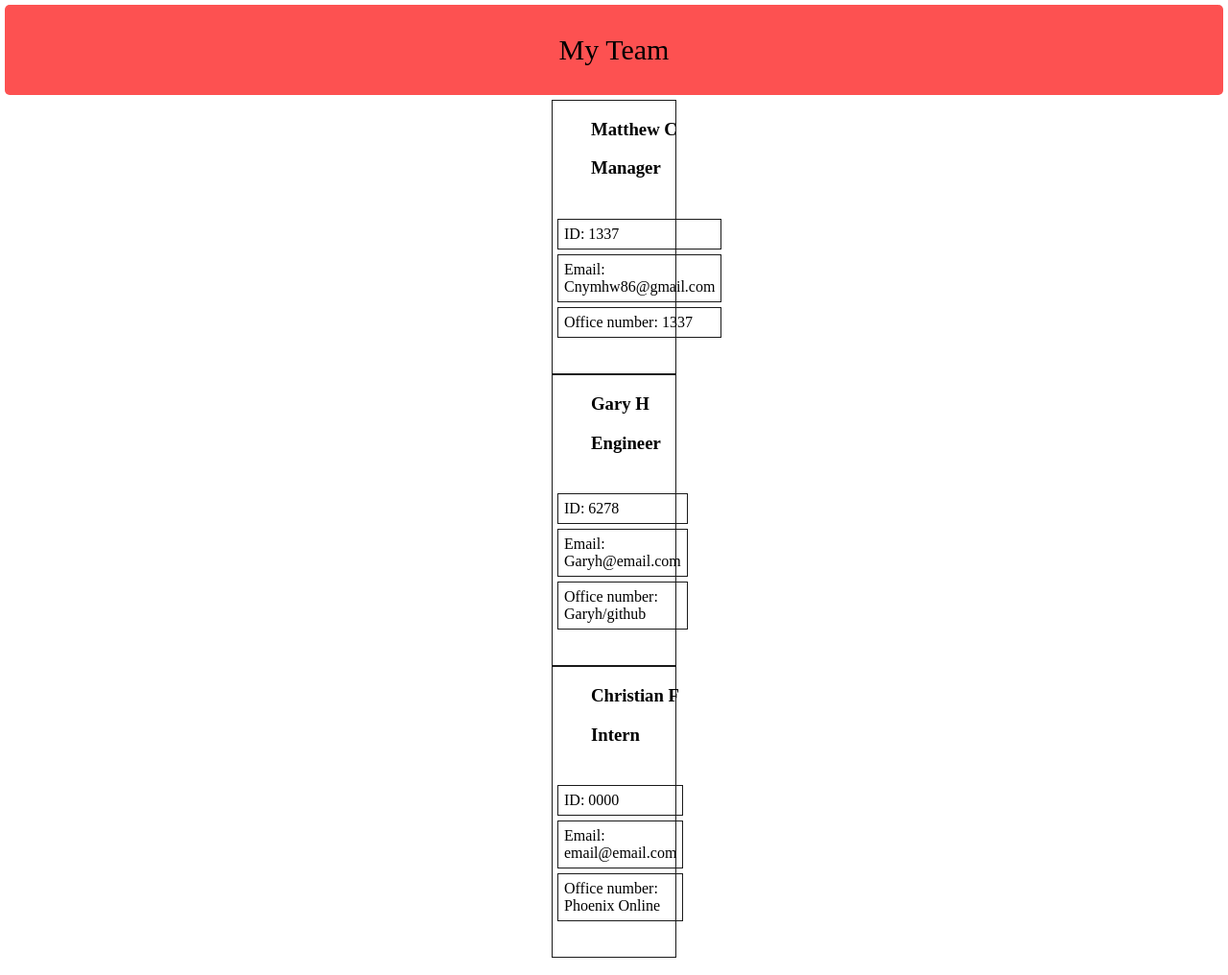
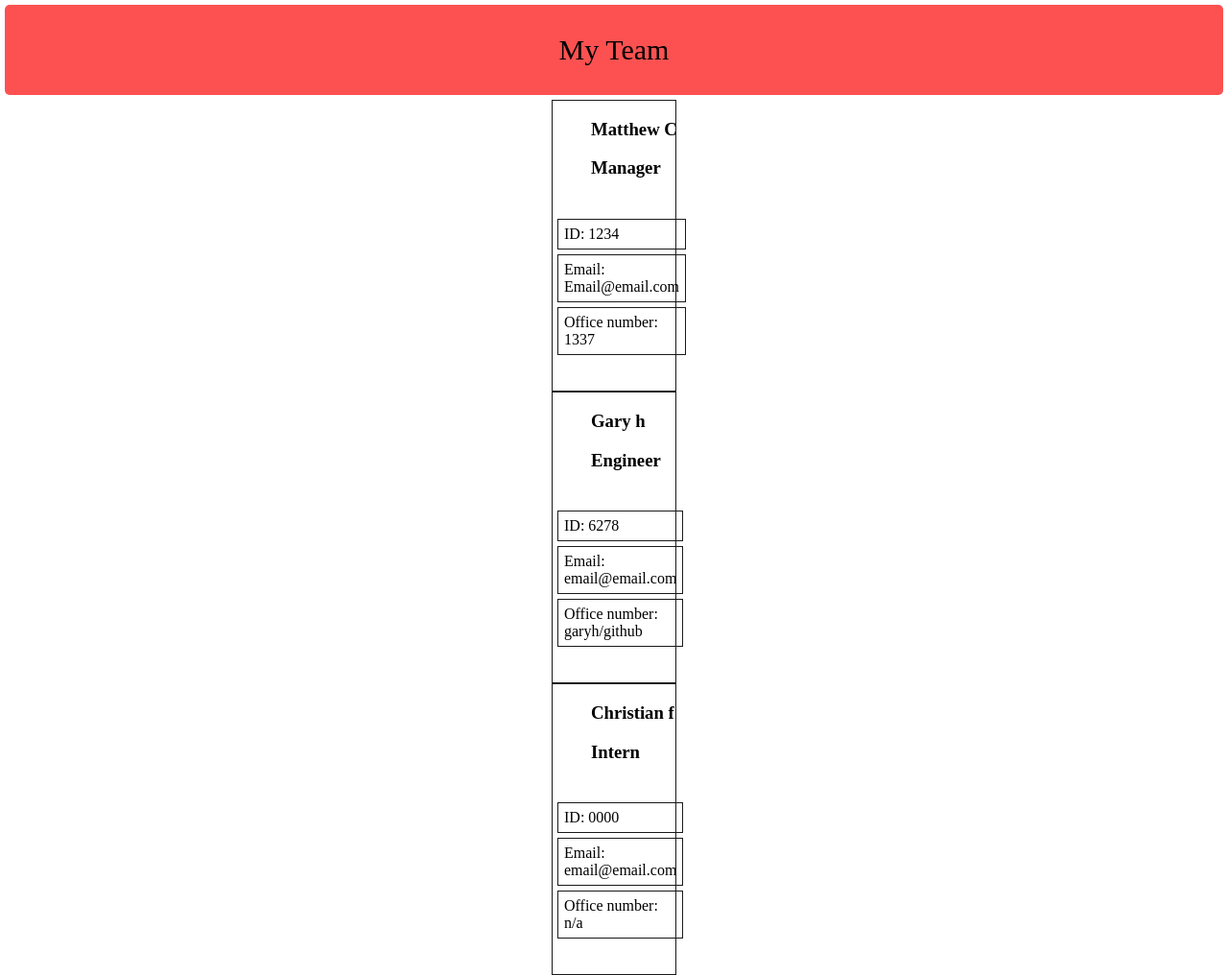
Before and after one commit to MatthewC86/team-info, a website: page index.html in a window 1280 px wide. Shown: the whole page at 96% size. Drawn offline with Linux system fonts and the light colour scheme.

Commit message:
added stuff

```diff
--- a/index.html
+++ b/index.html
@@ -15,8 +15,8 @@
                     <ul>
                         <h3 class='card-text' id='employee-name'>Matthew C</h3>
                         <h3 class='card-text' id='occupation'>Manager</h3></ul><br>
-                        <ol class='card-footer' id='id'>ID: 1337</ol>
-                        <ol class='card-footer' id='email'>Email: Cnymhw86@gmail.com</ol>
+                        <ol class='card-footer' id='id'>ID: 1234</ol>
+                        <ol class='card-footer' id='email'>Email: Email@email.com</ol>
                         <ol class='card-footer' id='office-number'>Office number: 1337</ol>
                     </ul>
                 </div>
@@ -25,11 +25,11 @@
         <div class='container'>
             <div class='card'>
                 <ul>
-                    <h3 class='card-text' id='employee-name'>Gary H</h3>
+                    <h3 class='card-text' id='employee-name'>Gary h</h3>
                     <h3 class='card-text' id='occupation'>Engineer</h3></ul><br>
                     <ol class='card-footer' id='id'>ID: 6278</ol>
-                    <ol class='card-footer' id='email'>Email: Garyh@email.com</ol>
-                    <ol class='card-footer' id='office-number'>Office number: Garyh/github</ol>
+                    <ol class='card-footer' id='email'>Email: email@email.com</ol>
+                    <ol class='card-footer' id='office-number'>Office number: garyh/github</ol>
                 </ul>
             </div>
         </div>
@@ -37,11 +37,11 @@
         <div class='container'>
             <div class='card'>
                 <ul>
-                    <h3 class='card-text' id='employee-name'>Christian F</h3>
+                    <h3 class='card-text' id='employee-name'>Christian f</h3>
                     <h3 class='card-text' id='occupation'>Intern</h3></ul><br>
                     <ol class='card-footer' id='id'>ID: 0000</ol>
                     <ol class='card-footer' id='email'>Email: email@email.com</ol>
-                    <ol class='card-footer' id='office-number'>Office number: Phoenix Online</ol>
+                    <ol class='card-footer' id='office-number'>Office number: n/a</ol>
                 </ul>
             </div>
         </div>
```
